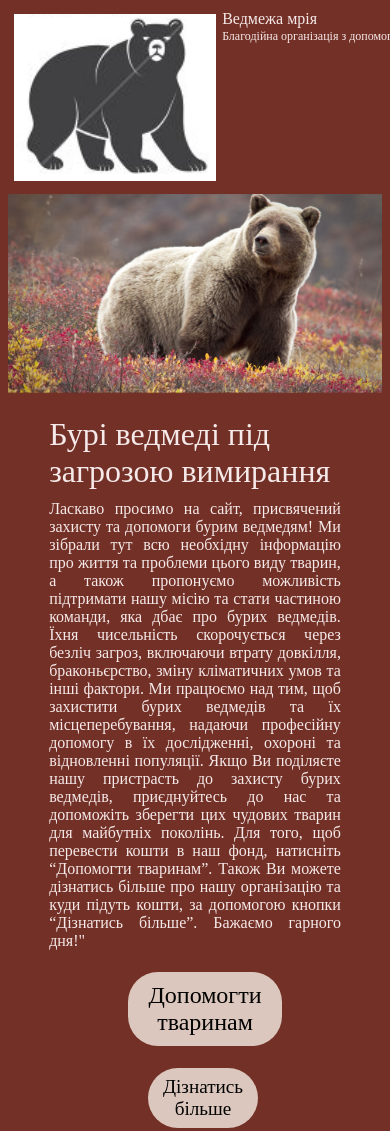
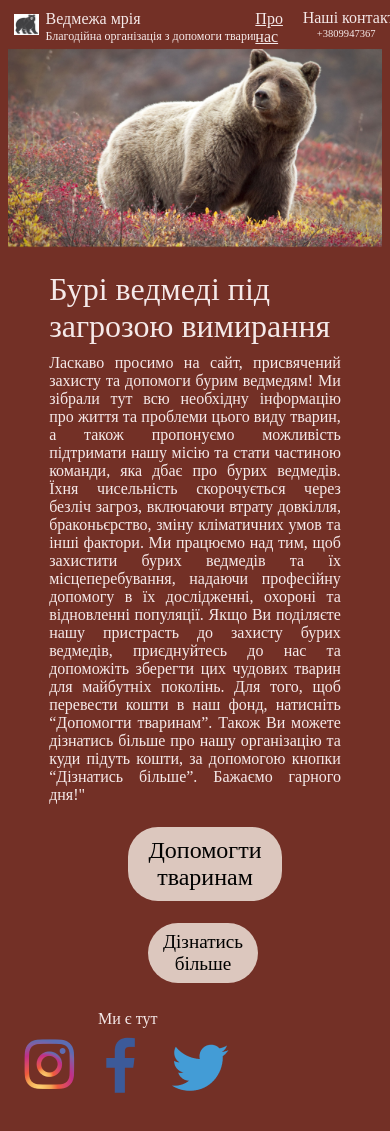
Before and after one commit to Akella11/site, a plain HTML site: page index.html in a window 390 px wide. Shown: the top 1131 px of the page. Drawn offline with Linux system fonts and the light colour scheme.

Commit message:
Update Bear_Dream_Main.css

```diff
--- a/Bear_Dream_Main.css
+++ b/Bear_Dream_Main.css
@@ -206,3 +206,12 @@
         margin-right: 60%;
     }
 }
+@media (max-width: 400px) {
+    .flex-container6{
+        margin-right: 60%;
+    }
+    .im1{
+        width: 6.8%;
+        height: 5.5%;
+    }
+}
```
